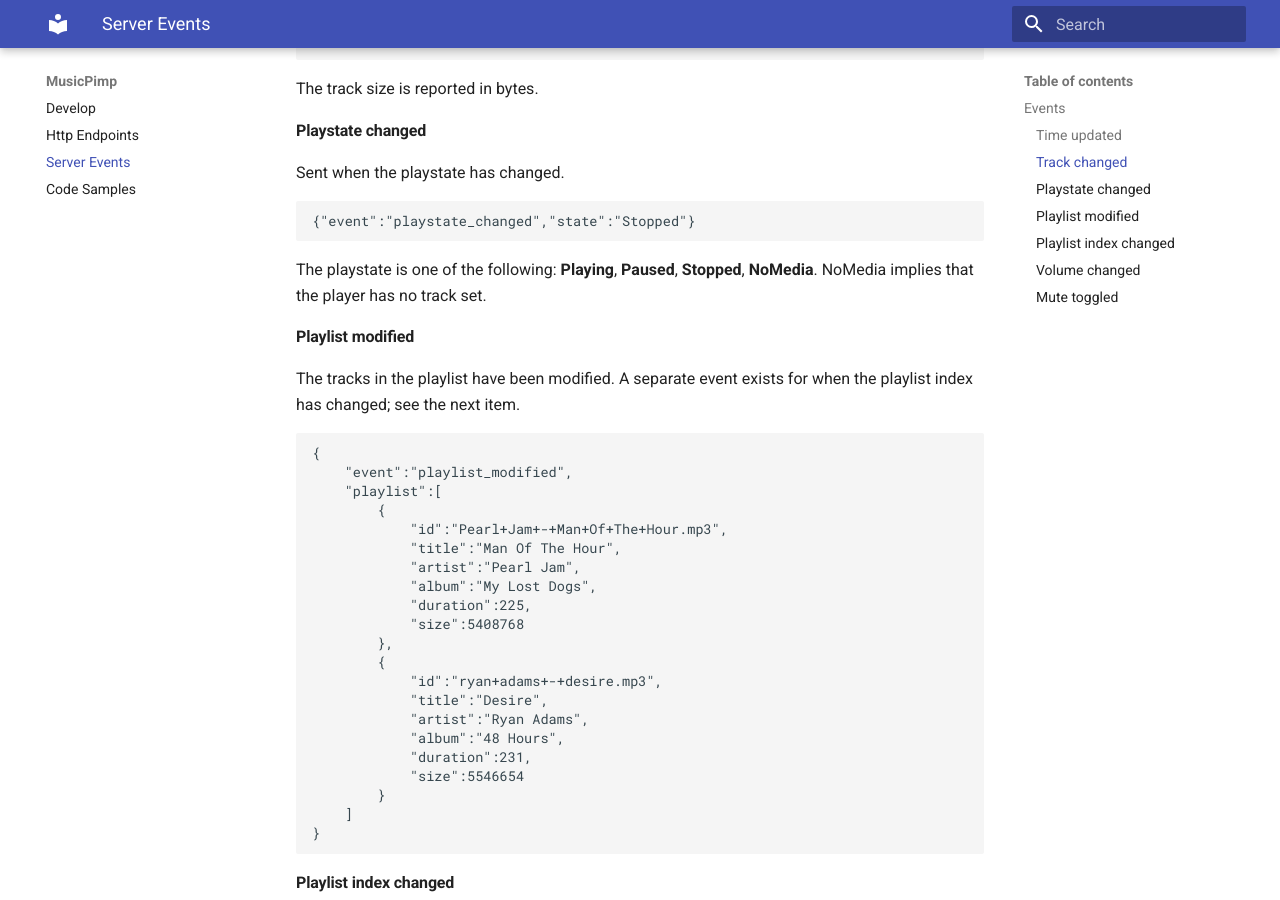
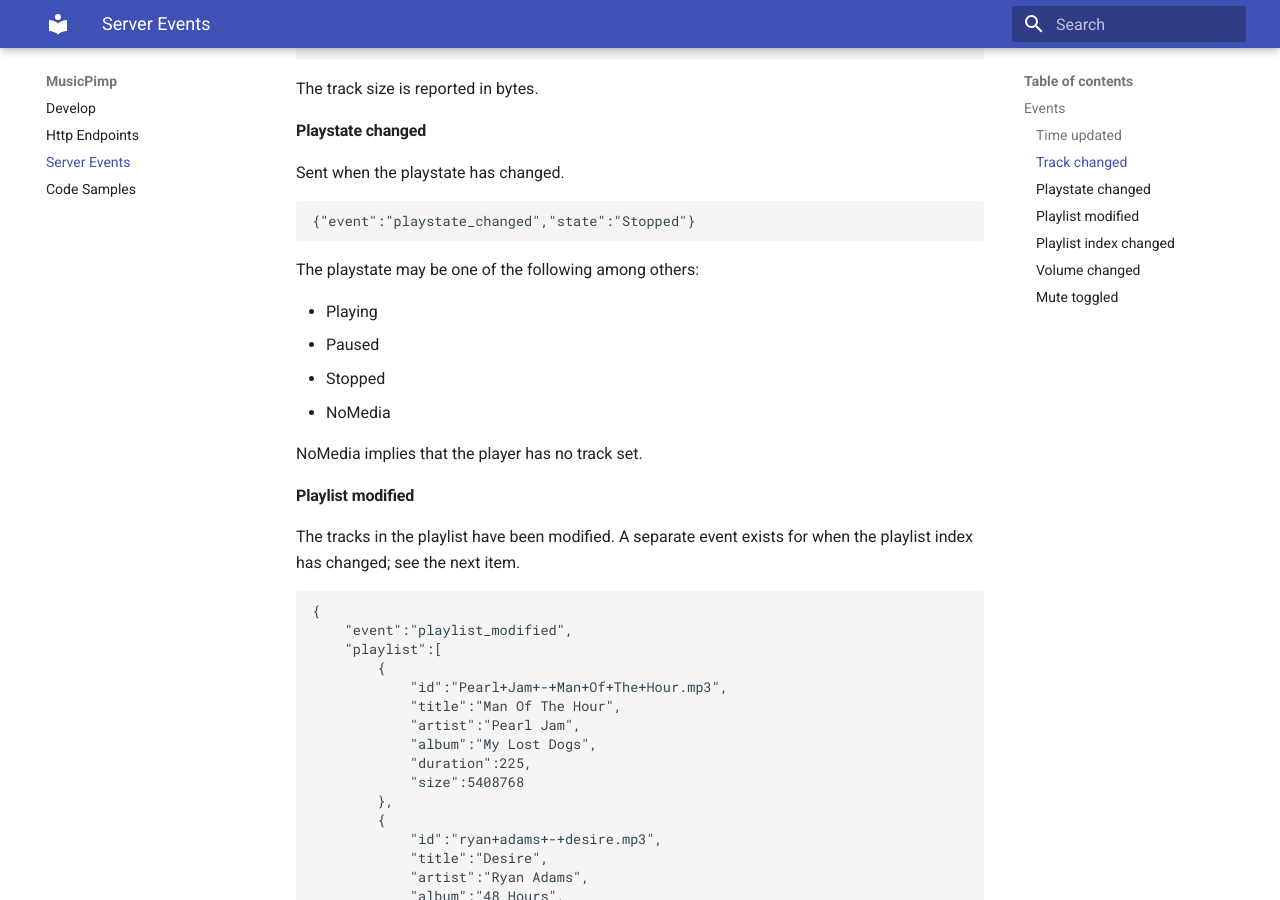
Before and after one commit to malliina/pimpweb, an MkDocs documentation site: the page built from docs/server-events.md, in a window 1280 px wide and 900 px high, scrolled down 810 px. Built offline with MkDocs 1.6.1 and Material for MkDocs 9.7.7, drawn with Linux system fonts in a browser that asks for light colours.

Commit message:
Improve docs again

```diff
--- a/docs/server-events.md
+++ b/docs/server-events.md
@@ -38,8 +38,14 @@
 
     {"event":"playstate_changed","state":"Stopped"}
 
-The playstate is one of the following: **Playing**, **Paused**, **Stopped**, **NoMedia**. NoMedia
-implies that the player has no track set.
+The playstate may be one of the following among others:
+
+- Playing
+- Paused
+- Stopped
+- NoMedia
+
+NoMedia implies that the player has no track set.
 
 #### Playlist modified
 
```
